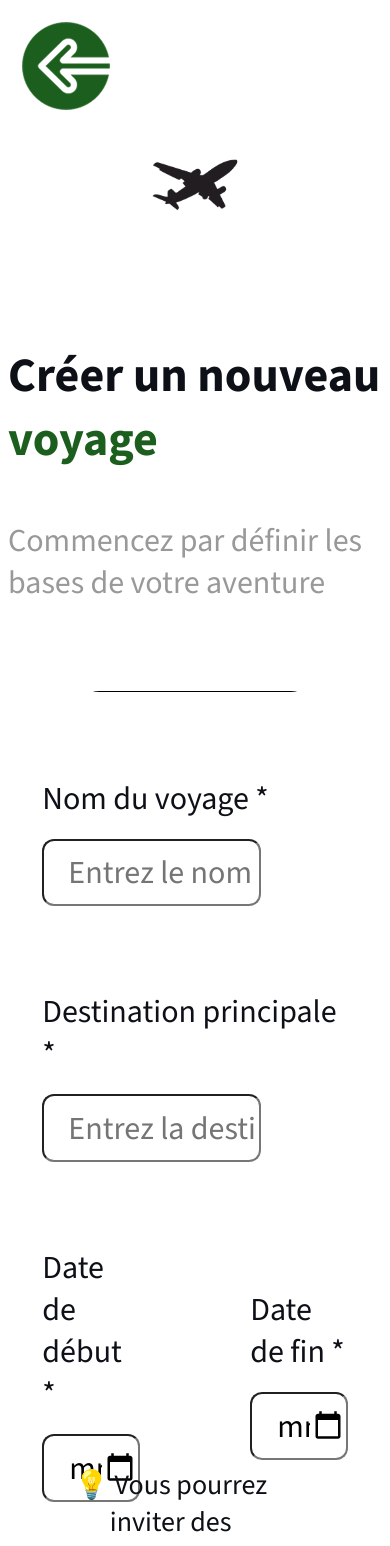
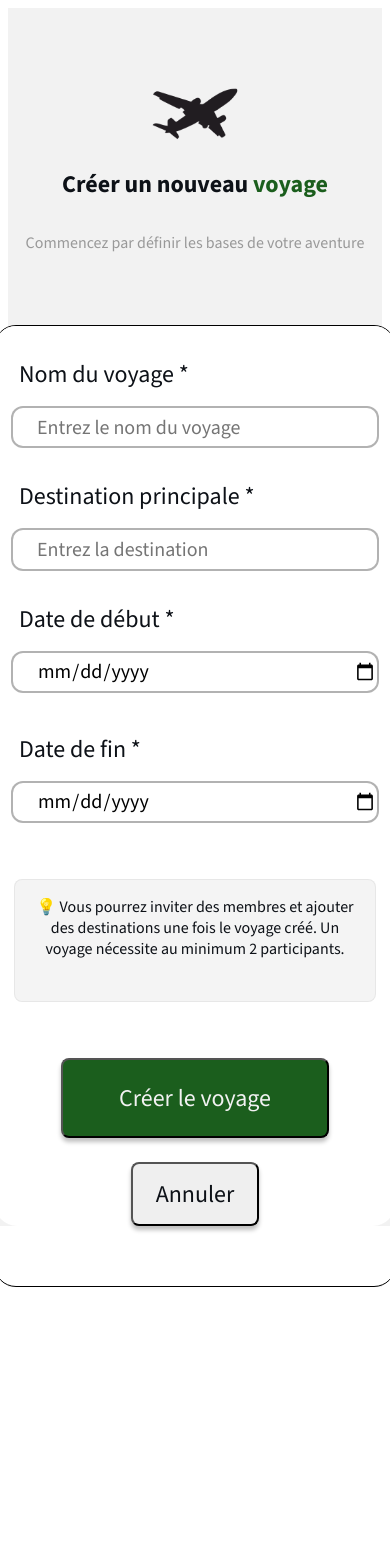
Before and after one commit to WildCodeSchool-2025-09/p3-remote-vert-triptogether, a React (Vite) app in the folder client/: page / in a window 390 px wide. Shown: the top 1546 px of the page. After the commit the page ends 1295 px from the top, so only its background shows below. Built offline with nearby package versions, Linux system fonts and the light colour scheme; a web font is replaced by a local one.

Commit message:
mobile.css done

```diff
--- a/client/src/pages/CreateTrip.tsx
+++ b/client/src/pages/CreateTrip.tsx
@@ -1,6 +1,7 @@
 import { useNavigate } from "react-router";
 import CreateTripForm from "../components/CreateTripForm";
 import "../styles/CreateTrip.css";
+import "../styles/mobile.css";
 
 export default function CreateTrip() {
   const navigate = useNavigate();
--- a/client/src/styles/mobile.css
+++ b/client/src/styles/mobile.css
@@ -2,6 +2,10 @@
   html,
   body {
     overflow: visible;
+  }
+
+  .create-trip-page {
+    background-color: var(--background);
   }
 
   .button-back-arrow {
@@ -16,7 +20,7 @@
     display: flex;
     flex-direction: column;
     align-items: center;
-    margin-top: 16vh;
+    margin-top: 7.55vh;
   }
 
   .header-create-new-trip {
@@ -30,7 +34,7 @@
     font-size: 1.5rem;
     font-weight: 800;
     color: var(--black);
-    margin-top: 7rem;
+    margin-top: 1vh;
   }
 
   .create-trip-main-content p {
@@ -38,7 +42,7 @@
     margin-top: 1rem;
     font-family: var(--body-text);
     color: var(--grey);
-    font-size: 1.25rem;
+    font-size: 1rem;
     font-weight: 400;
   }
 
@@ -53,6 +57,7 @@
   }
 
   .form-section {
+    overflow: hidden;
     display: flex;
     flex-direction: column;
     align-items: center;
@@ -61,11 +66,12 @@
     border: 1px solid black;
     border-radius: 22px;
     width: 25rem;
-    height: 115.2vh;
+    height: 60rem;
     background-color: #ffffff;
   }
 
   .form-section p {
+    justify-content: center;
     font-family: var(--body-text);
     color: var(--black);
     opacity: 0.76px;
@@ -78,10 +84,10 @@
   }
 
   .form-group {
-    display: flex;
-    flex-direction: column;
+    display: grid;
+    grid-template-rows: auto auto;
+    justify-content: center;
     align-items: center;
-    gap: 1.5rem;
     margin-top: 2rem;
   }
 
@@ -90,6 +96,7 @@
     font-weight: 400;
     font-size: 1.5rem;
     color: var(--black);
+    margin-left: 0.5rem;
   }
 
   .form-dates {
@@ -105,7 +112,8 @@
     border-radius: 12px;
     font-family: var(--body-text);
     font-size: 1.25rem;
-    margin-top: 2rem;
+    margin-top: 1rem;
+    border: 2px solid rgba(0, 0, 0, 0.3);
   }
 
   .trip-name {
@@ -121,15 +129,14 @@
   }
 
   .astuces-container {
+    display: block;
     width: 20.5rem;
-    height: 18vh;
+    height: 10.5vh;
     background-color: rgba(217, 217, 217, 0.3);
     border: 1px solid rgba(217, 217, 217, 0.5);
     border-radius: 8px;
     padding: 1rem;
-    margin: 1rem 0;
-    margin-top: 3.5rem;
-    margin-left: 0.5rem;
+    margin: 3.5rem auto 0;
     font-family: var(--body-text);
     font-size: 1rem;
     color: var(--black);
@@ -137,28 +144,31 @@
 
   .button-container {
     display: flex;
-    flex-direction: row;
-    justify-content: flex-end;
+    flex-direction: column-reverse;
+    justify-content: center;
+    align-items: center;
     gap: 1.5rem;
     margin-top: 3.5rem;
   }
 
   .cancel-button {
-    width: 11vw;
-    height: 6vh;
+    width: 8rem;
+    height: 4rem;
     border-radius: 8px;
     font-family: var(--body-text);
-    font-size: 2rem;
+    font-size: 1.5rem;
     color: var(--black);
+    box-shadow: 0px 4px 4px rgba(0, 0, 0, 0.25);
   }
 
   .create-trip-button {
-    width: 21vw;
-    height: 6vh;
+    width: 16.75rem;
+    height: 5rem;
     border-radius: 8px;
     background-color: var(--primary-button);
     font-family: var(--body-text);
-    font-size: 2rem;
+    font-size: 1.5rem;
     color: var(--background);
+    box-shadow: 0px 4px 4px rgba(0, 0, 0, 0.25);
   }
 }
```
